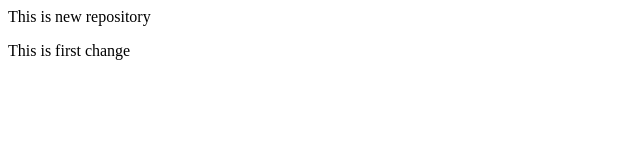
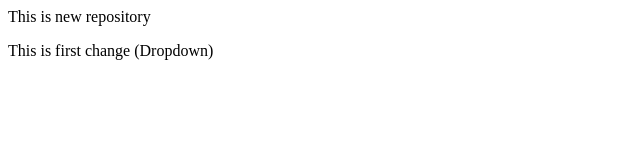
Before and after one commit to aniket07ambat/Localrepo, a plain HTML site: page index.html in a window 1280 px wide. Shown: the full height of the page, 0-640 px from the left. Drawn offline with Linux system fonts and the light colour scheme.

Commit message:
Add dropdown

```diff
--- a/index.html
+++ b/index.html
@@ -1,2 +1,2 @@
 <p>This is new repository</p>
-<p>This is first change</p>
+<p>This is first change (Dropdown)</p>
```
